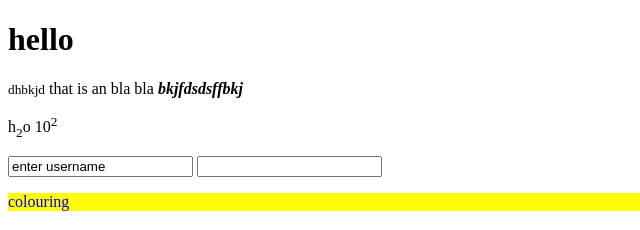
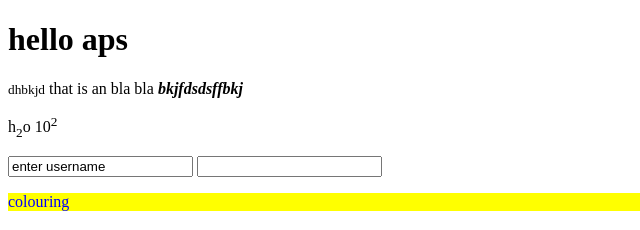
Before and after one commit to AbinaAfroza/website-demo, a plain HTML site: page index.html in a window 1280 px wide. Shown: the top 230 px of the page, 0-640 px from the left. Drawn offline with Linux system fonts and the light colour scheme.

Commit message:
Update index.html

```diff
--- a/index.html
+++ b/index.html
@@ -46,7 +46,7 @@
 
 
 
-    <h1> hello </h1>
+    <h1> hello aps</h1>
 <p>
    <small> dhbkjd</small> that is an bla bla
    <b><i>bkjfdsdsffbkj
@@ -155,4 +155,5 @@
 <input type="submit"/>
 
 </body>
+
 </html>
```
